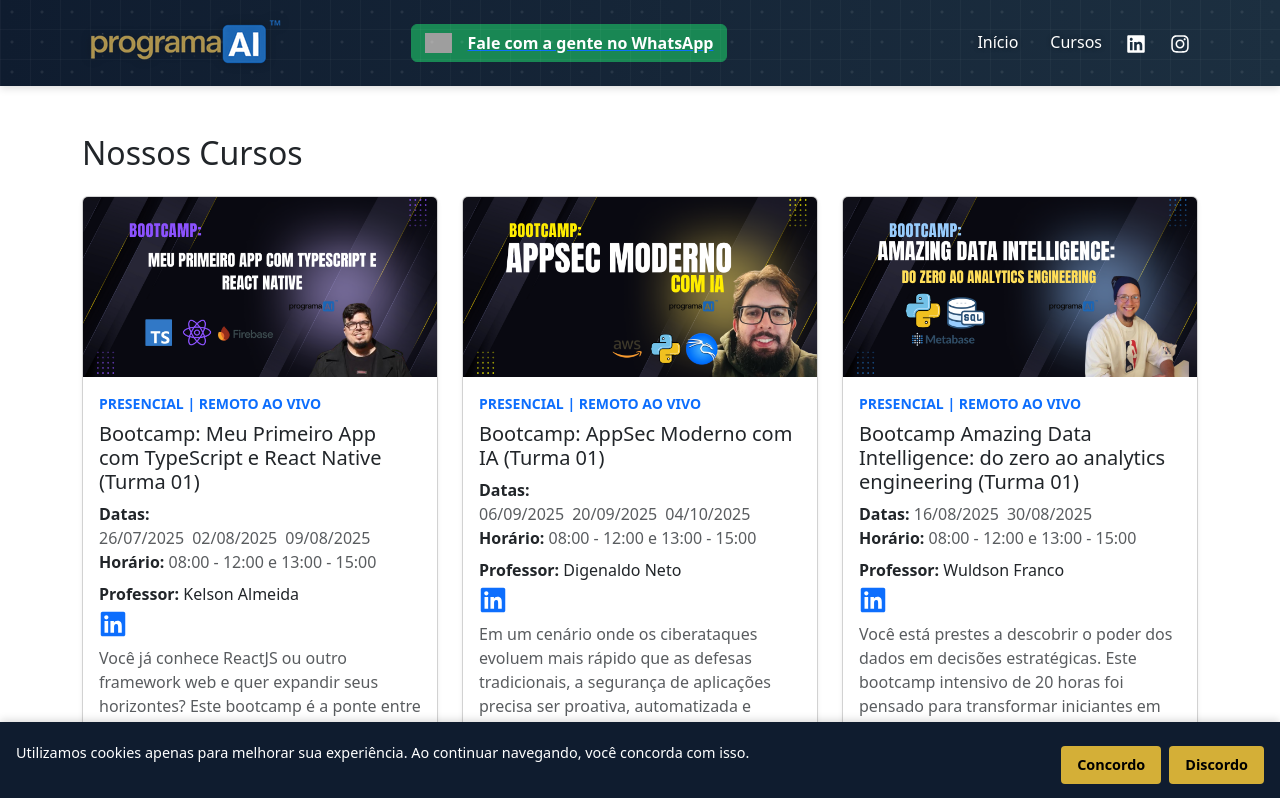
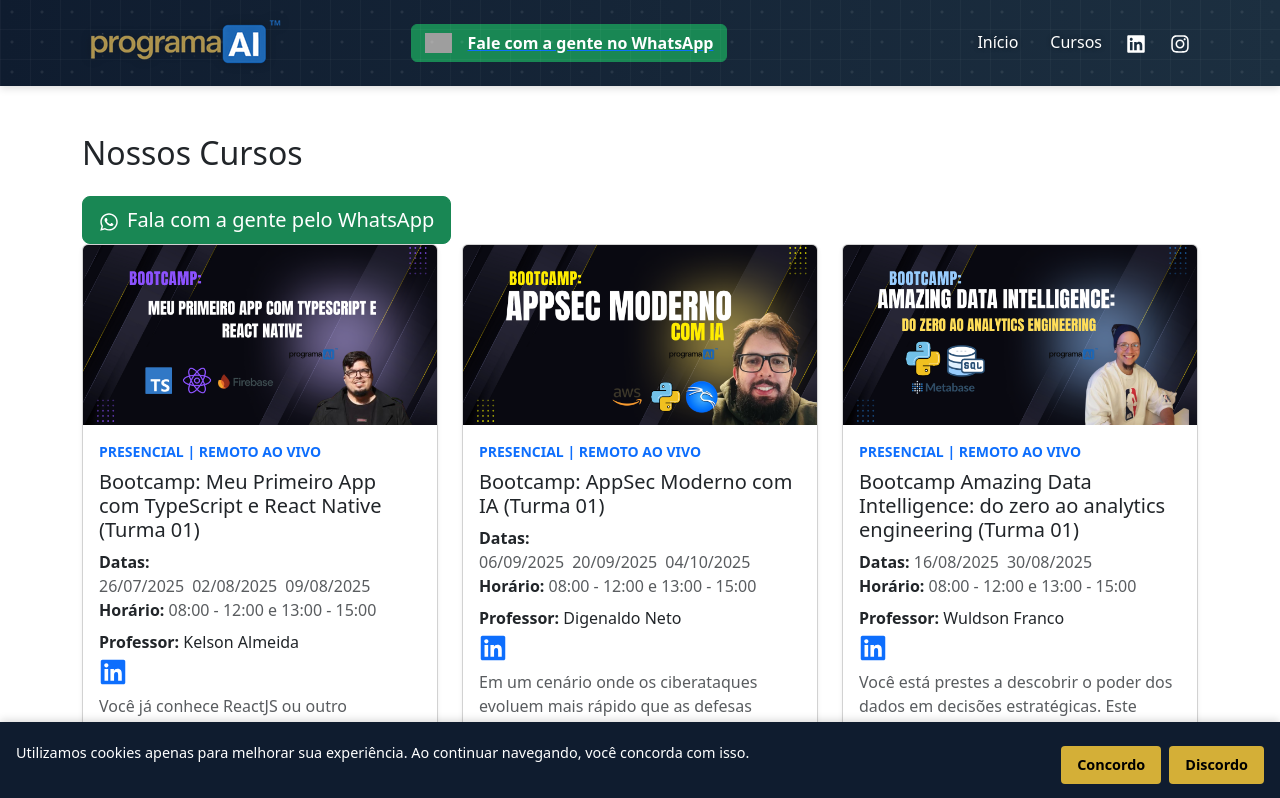
Before and after one commit to kelsonvictr/programaai-frontend, a React (Vite) app: page /cursos in a window 1280 px wide. Shown: the top 798 px of the page. Built offline with nearby package versions, Linux system fonts and the light colour scheme; no server answers; grey boxes are pictures that could not be loaded.

Commit message:
fix: ajustes

```diff
--- a/src/components/BannerCarousel.tsx
+++ b/src/components/BannerCarousel.tsx
@@ -10,11 +10,19 @@ const BannerCarousel: React.FC = () => (
     {courses.map(c => (
       <Carousel.Item key={c.id} className={styles.item}>
         <Link to={`/cursos/${c.id}`}>
-          <img
-            className={styles.image}
-            src={`${c.bannerSite}`}
-            alt={c.title}
-          />
+          <picture>
+            {/* Serve bannerMobile até 576px */}
+            <source
+              media="(max-width: 576px)"
+              srcSet={c.bannerMobile}
+            />
+            {/* Fallback (desktop) */}
+            <img
+              className={styles.image}
+              src={c.bannerSite}
+              alt={c.title}
+            />
+          </picture>
         </Link>
       </Carousel.Item>
     ))}
--- a/src/mocks/courses.ts
+++ b/src/mocks/courses.ts
@@ -8,6 +8,7 @@ export interface Course {
   obsPrice?: string
   imageUrl: string
   bannerSite: string
+  bannerMobile: string
   professor: string
   profFoto: string
   linkedin: string
@@ -33,6 +34,7 @@ export const courses: Course[] = [
     obsPrice: "promoção de lançamento, no pix",
     imageUrl: "/coursecard-reactnative.png",
     bannerSite: "/banners/banner-site-reactnative.png",
+    bannerMobile: "/banners/banner-mobile-amazing.png",
     professor: "Kelson Almeida",
     profFoto: "/professores/kelson.jpeg",
     linkedin: "https://www.linkedin.com/in/kelson-almeida/",
@@ -87,6 +89,7 @@ export const courses: Course[] = [
     obsPrice: "promoção de lançamento, no pix",
     imageUrl: "/coursecard-appsec.png",
     bannerSite: "/banners/banner-site-appsec.png",
+    bannerMobile: "/banners/banner-mobile-amazing.png",
     professor: "Digenaldo Neto",
     profFoto: "/professores/digenaldo.jpeg",
     linkedin: "https://www.linkedin.com/in/digenaldo/",
@@ -135,6 +138,7 @@ O curso é conduzido por Wuldson Franco, especialista com atuação em empresas
   obsPrice: "promoção de lançamento, no pix",
   imageUrl: "/coursecard-amazing-data.png",
   bannerSite: "/banners/banner-site-amazing.png",
+  bannerMobile: "/banners/banner-mobile-amazing.jpg",
   professor: "Wuldson Franco",
   profFoto: "/professores/wuldson.jpeg",
   linkedin: "https://www.linkedin.com/in/wuldsonfranco/",
@@ -184,6 +188,7 @@ Você quer começar sua jornada com Java da forma certa, do básico à prática
     obsPrice: "promoção de lançamento, no pix",
     imageUrl: "/coursecard-javastarter.png",
     bannerSite: "/banners/banner-site-javastarter.png",
+    bannerMobile: "/banners/banner-mobile-amazing.png",
     professor: "Higor Souza",
     profFoto: "/professores/higor.jpeg",
     linkedin: "https://www.linkedin.com/in/higor-souza-andrade/",
--- a/src/pages/Courses.tsx
+++ b/src/pages/Courses.tsx
@@ -3,10 +3,25 @@ import React from "react"
 import { Container, Row, Col } from "react-bootstrap"
 import CourseCard from "../components/CourseCard"
 import { courses } from "../mocks/courses"
+import { Button } from 'react-bootstrap'
+import { FaWhatsapp } from "react-icons/fa"
 
 const Courses: React.FC = () => (
   <Container className="py-5">
     <h2 className="mb-4">Nossos Cursos</h2>
+    <Button
+      as="a"
+      href={`https://wa.me/5583986608771?text=${encodeURIComponent(
+        "Oi prof. Kelson, venho do site da programa AI, poderia me esclarecer algumas dúvidas?"
+      )}`}
+      target="_blank"
+      rel="noopener noreferrer"
+      variant="success"
+      size="lg"
+    >
+      <FaWhatsapp size={20} className="me-2" />
+      Fala com a gente pelo WhatsApp
+    </Button>
     <Row>
       {courses.map(curso => (
         <Col key={curso.id} sm={12} md={6} lg={4}>
--- a/src/pages/Home.tsx
+++ b/src/pages/Home.tsx
@@ -18,6 +18,20 @@ const Home: React.FC = () => {
         <Row className="align-items-start">
           <Col md={6} className="mb-4 mb-md-0 text-md-start text-center">
             <h3>Muita Programação, IA e Café! ☕👩‍💻👨‍💻</h3>
+
+            <Button
+                  as="a"
+                  href={`https://wa.me/5583986608771?text=${encodeURIComponent(
+                    "Oi prof. Kelson, venho do site da programa AI, poderia me esclarecer algumas dúvidas?"
+                  )}`}
+                  target="_blank"
+                  rel="noopener noreferrer"
+                  variant="success"
+                  size="lg"
+                >
+                  <FaWhatsapp size={20} className="me-2" />
+                  Fale conosco pelo WhatsApp
+                </Button>
 
             <Row
               className="my-4 text-center justify-content-center"
```
Also changed, not shown: public/banner-mobile-amazing.png (added).
